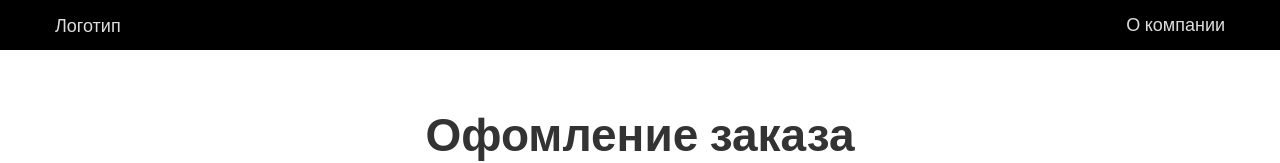
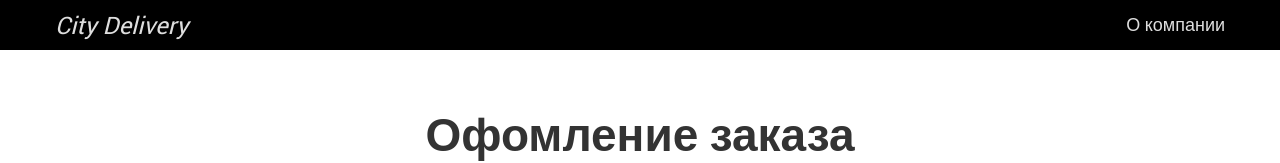
Before and after one commit to dmitrsavk/city-del, a React (Create React App) app: page /order in a window 1280 px wide. Shown: the top 163 px of the page. Built offline with nearby package versions, Linux system fonts and the light colour scheme.

Commit message:
add logo

```diff
--- a/src/components/Header/Header.css
+++ b/src/components/Header/Header.css
@@ -16,6 +16,10 @@
 
 .header__logo {
 	line-height: 100%;
+	font-style: italic;
+	user-select: none;
+	cursor: pointer;
+	font-size: 24px;
 }
 
 .header__links {
--- a/src/components/Header/Header.jsx
+++ b/src/components/Header/Header.jsx
@@ -1,4 +1,5 @@
 import React, { Component } from 'react';
+import {Link} from 'react-router-dom';
 
 import './Header.css';
 
@@ -8,7 +9,9 @@
 		return (
 			<div className='header'>
 				<div className='header__logo'>
-					Логотип
+					<Link to='/' className='header__link'>
+				    	City Delivery
+					</Link>
 				</div>
 				{this.props.links}
 			</div>
```
